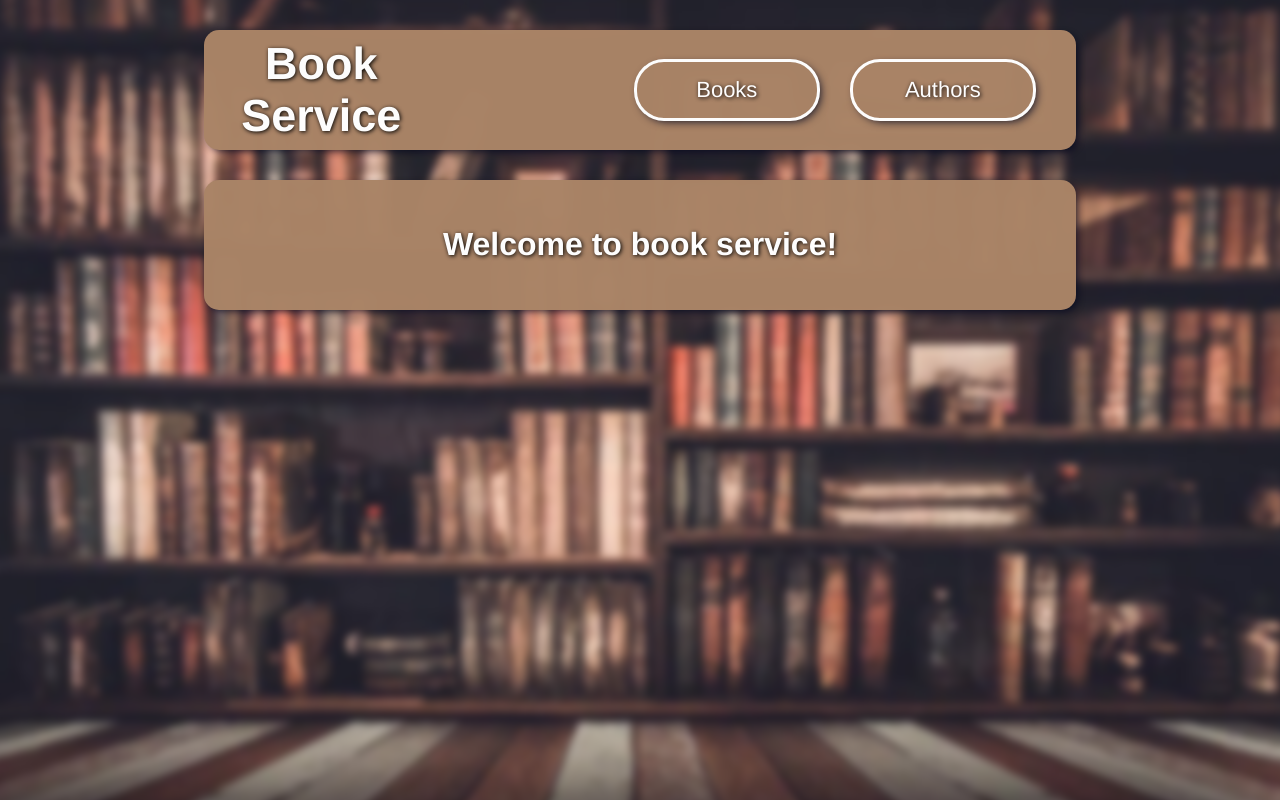
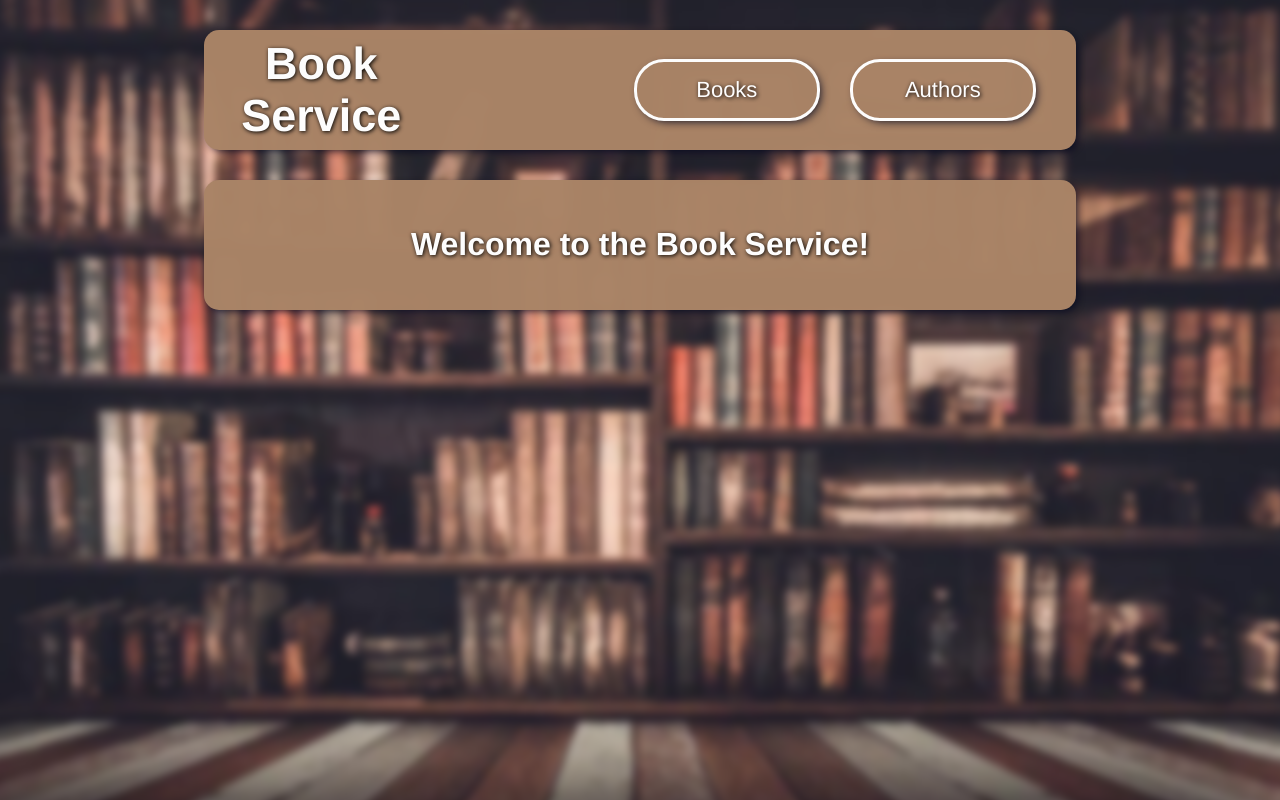
Before and after one commit to majajurenczyk/ztw-lab-6, a Vue app: page / in a window 1280 px wide. Built offline with nearby package versions, Linux system fonts and the light colour scheme.

Commit message:
polglisz fix

```diff
--- a/src/App.vue
+++ b/src/App.vue
@@ -6,7 +6,7 @@
       <a class="page-button button shadow-box" href="authors">Authors</a>
     </div>
     <div id="page-content" class="content-box shadow-box">
-      <h1> Welcome to book service! </h1>
+      <h1> Welcome to the Book Service! </h1>
     </div>
   </div>
 </template>
```
